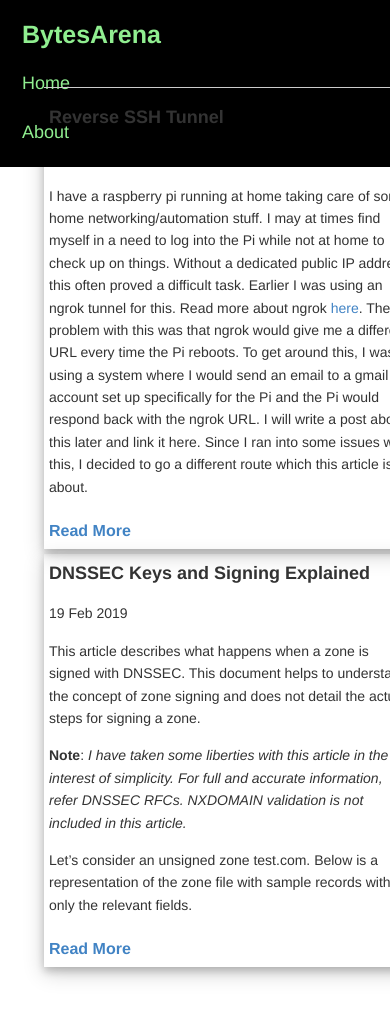
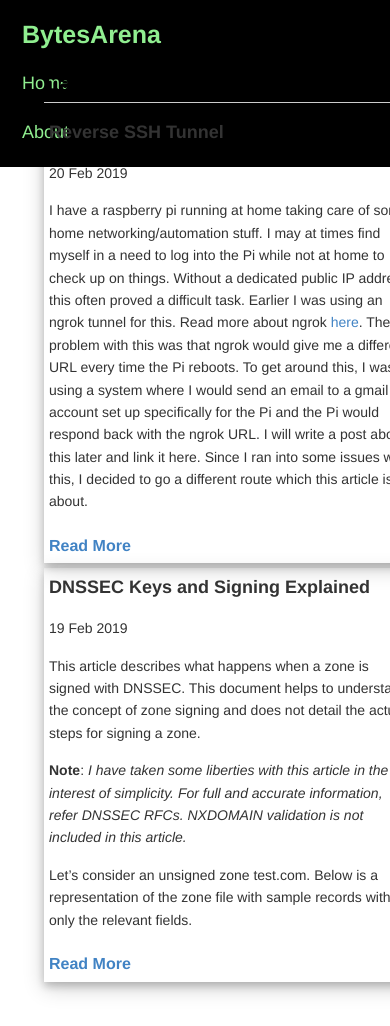
Before and after one commit to bytesarena/bytesarena.github.io, a Jekyll site: the page built from index.html, in a window 390 px wide and 1026 px high. Built offline with Jekyll 4.4.1, drawn with Linux system fonts in a browser that asks for light colours.

Commit message:
assets/css/style.css

```diff
--- a/assets/css/style.css
+++ b/assets/css/style.css
@@ -121,7 +121,7 @@
   float: right;
 }
 
-@media screen and (max-width: 500px) {
+@media screen and (max-width: 800px) {
   .header a {
     float: none;
     display: block;
@@ -131,4 +131,7 @@
   .header-right {
     float: none;
   }
+  .content {
+  margin-top: 30%;
 }
+}
```
Also changed, not shown: 1 other file.
